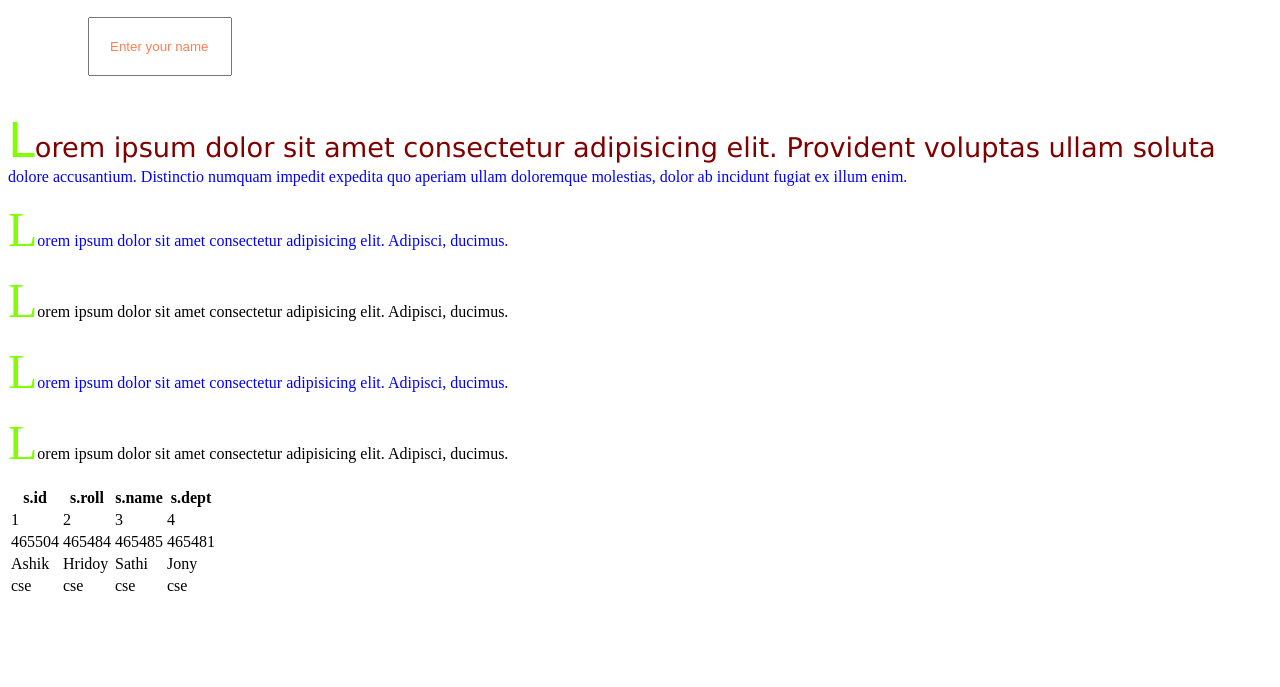
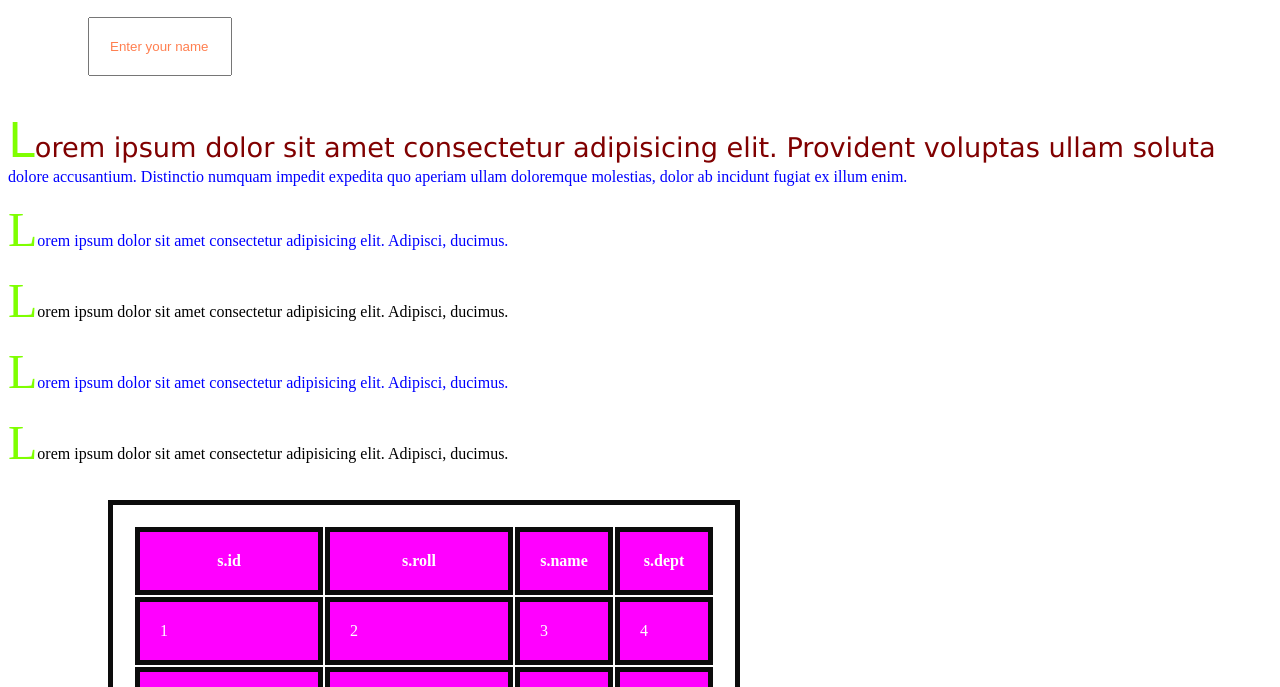
Before and after one commit to Ashikdas69/ad, a plain HTML site: page index.html in a window 1280 px wide. Shown: the part 113-800 px from the top of the page. Drawn offline with Linux system fonts and the light colour scheme.

Commit message:
added table

```diff
--- a/index.html
+++ b/index.html
@@ -49,6 +49,18 @@
             color: blue;
 
 
+        }
+        table,th,tr,td{
+            border: 5px rgb(12, 12, 12) solid;
+            margin-left: 100px;
+            margin-top: 30px;
+            padding: 20px;
+            width: 50%;
+
+        }
+        tr,td:hover{
+            background-color: magenta;
+            color: white;
         }
 
     </style>
```
